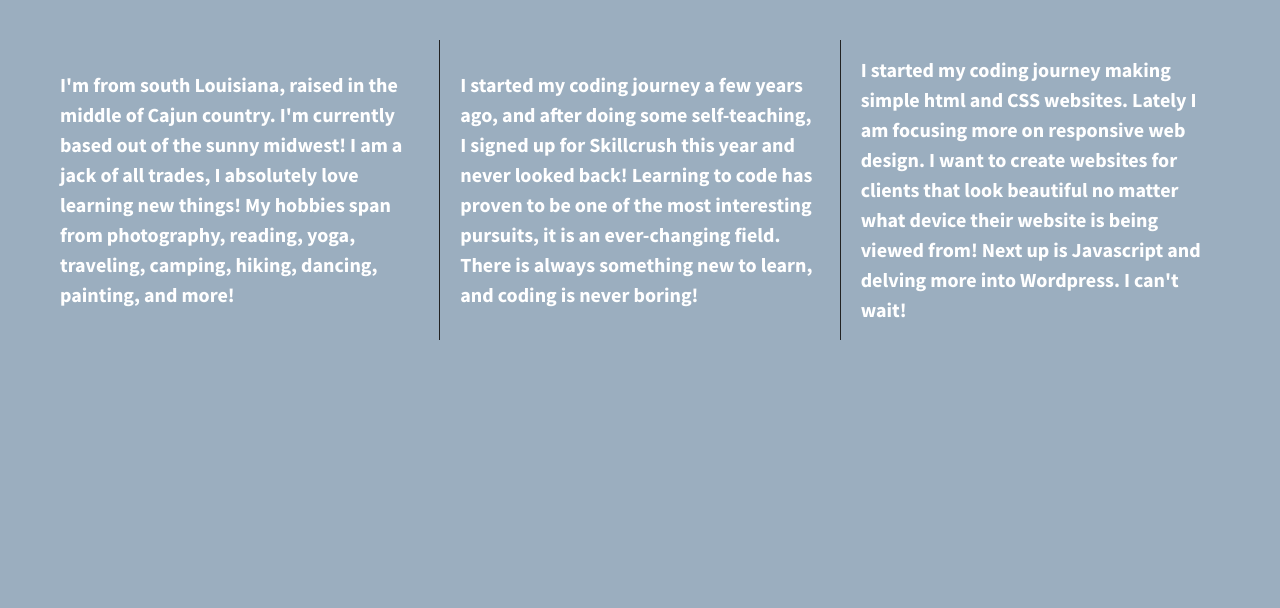
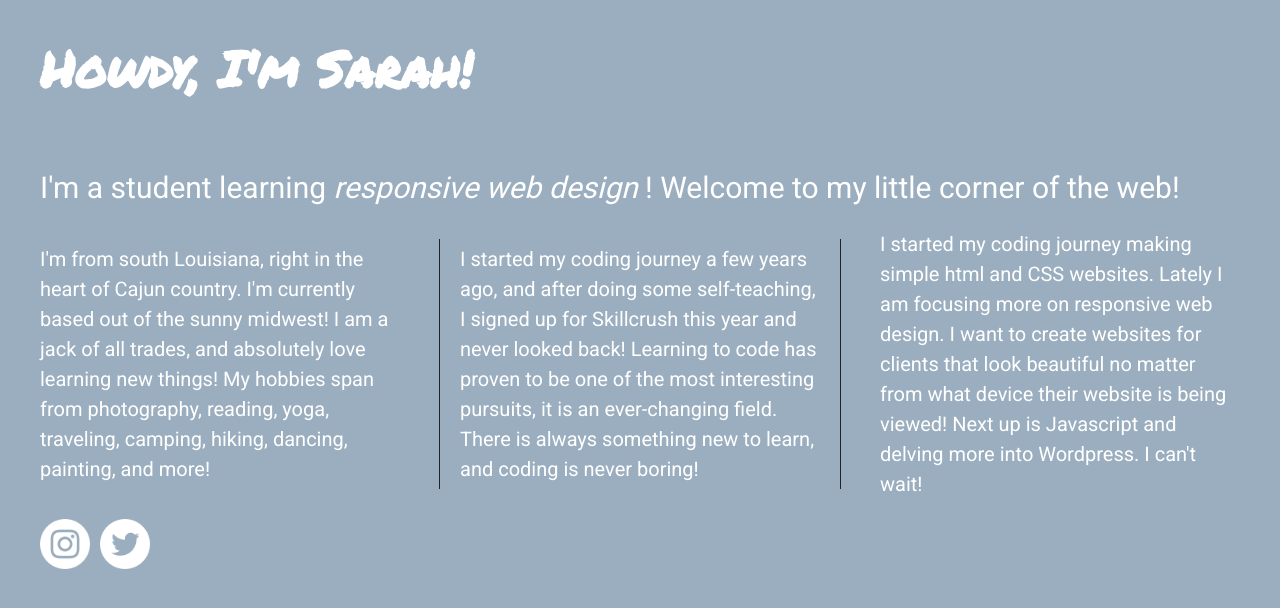
Before and after one commit to sarah-kallansrud/flexbox-grid, a plain HTML site: page index.html in a window 1280 px wide. Drawn offline with nearby package versions, Linux system fonts and the light colour scheme.

Commit message:
initial commit

```diff
--- a/css/main.css
+++ b/css/main.css
@@ -99,20 +99,45 @@ textarea {
 html {
   background-color: #9BAEBF;
   height: 100%;
+  width: 100%;
 }
 
 body {
-  font-family: 'Source Sans Pro', sans-serif;
-  padding: 2em;
+  font-family: 'Roboto', sans-serif;
+  padding: 0 2em;
   font-size: 1.25em;
-  height: 100%;
+  /*height: 100%;*/
+  display: flex;
+  justify-content: center;
+}
+
+h1 {
+    font-family: 'Permanent Marker', cursive;
+    font-size: 2.5em;
+}
+
+
+main p {
+    font-size: 1.5em;
+}
+
+
+header,
+footer,
+main {
+    display: flex;
+    justify-content: flexstart;
+    color: #fff;
+    align-items: center;
+    width: 100%;
 }
 
 .wrapper {
   /*add display:flex and set justify-content to space-between*/
-  font-weight: 700;
   display: flex;
   justify-content: space-between;
+  flex-flow: row wrap;
+  max-width: 1200px;
 }
 
 .div-1, .div-2, .div-3 {
@@ -120,19 +145,24 @@ body {
   color: #fff;
   line-height: 1.5em;
   font-size: 1em;
-  height: 300px;
+  height: 250px;
   display: flex;
   width: 30%;
   justify-content: center;
   align-items: center;
-  padding: 0 20px;
 }
 
 .div-2 {
     border-left: 1px solid #222;
     border-right: 1px solid #222;
+    padding: 0 20px;
 }
 
+footer img {
+    height: 50px;
+    padding: 30px 10px 0 0;
+
+}
 
 
 
--- a/index.html
+++ b/index.html
@@ -13,8 +13,8 @@
         <link rel="stylesheet" href="css/normalize.css">
         <link rel="stylesheet" href="css/main.css">
         <script src="js/vendor/modernizr-2.8.3.min.js"></script>
-        <link href='http://fonts.googleapis.com/css?family=Lora:700' rel='stylesheet' type='text/css'>
-        <link href='http://fonts.googleapis.com/css?family=Source+Sans+Pro:400,700' rel='stylesheet' type='text/css'>
+        <link href="https://fonts.googleapis.com/css2?family=Permanent+Marker&family=Roboto&display=swap" rel="stylesheet">
+
     </head>
     <body>
         <!--[if lt IE 8]>
@@ -22,15 +22,27 @@
         <![endif]-->
 
         <section class="wrapper">
+            <header>
+                <h1>Howdy, I'm Sarah!</h1>
+            </header>
+
+            <main>
+                <p>I'm a student learning <em>responsive web design</em> ! Welcome to my little corner of the web!</p>
+            </main>
+
             <div class="div-1">
-                <p>I'm from south Louisiana, raised in the middle of Cajun country. I'm currently based out of the sunny midwest! I am a jack of all trades, I absolutely love learning new things! My hobbies span from photography, reading, yoga, traveling, camping, hiking, dancing, painting, and more!  </p>
+                <p>I'm from south Louisiana, right in the heart of Cajun country. I'm currently based out of the sunny midwest! I am a jack of all trades, and absolutely love learning new things! My hobbies span from photography, reading, yoga, traveling, camping, hiking, dancing, painting, and more!  </p>
             </div>
             <div class="div-2">
                 <p>I started my coding journey a few years ago, and after doing some self-teaching, I signed up for Skillcrush this year and never looked back! Learning to code has proven to be one of the most interesting pursuits, it is an ever-changing field. There is always something new to learn, and coding is never boring!</p>
             </div>
             <div class="div-3">
-                <p>I started my coding journey making simple html and CSS websites. Lately I am focusing more on responsive web design. I want to create websites for clients that look beautiful no matter what device their website is being viewed from! Next up is Javascript and delving more into Wordpress. I can't wait! </p>
+                <p>I started my coding journey making simple html and CSS websites. Lately I am focusing more on responsive web design. I want to create websites for clients that look beautiful no matter from what device their website is being viewed! Next up is Javascript and delving more into Wordpress. I can't wait! </p>
             </div>
+            <footer>
+                <img src="img/instagram-sketched.png">
+                <img src="img/twitter.png">
+            </footer>
         </section>
 
         <script src="https://ajax.googleapis.com/ajax/libs/jquery/1.11.3/jquery.min.js"></script>
```
Also changed, not shown: img/instagram-sketched.png (added), img/placeholder.jpeg (added), img/twitter.png (added).
